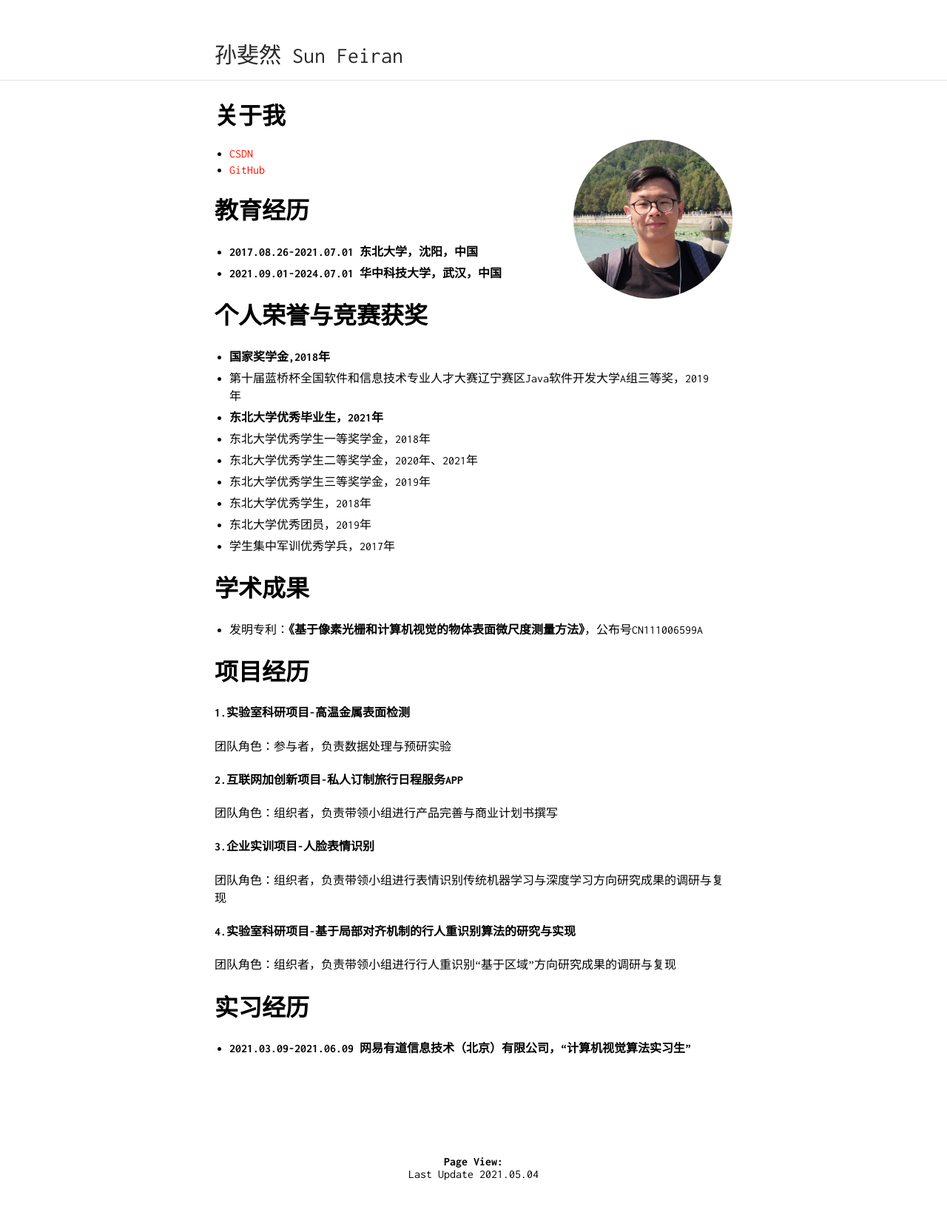
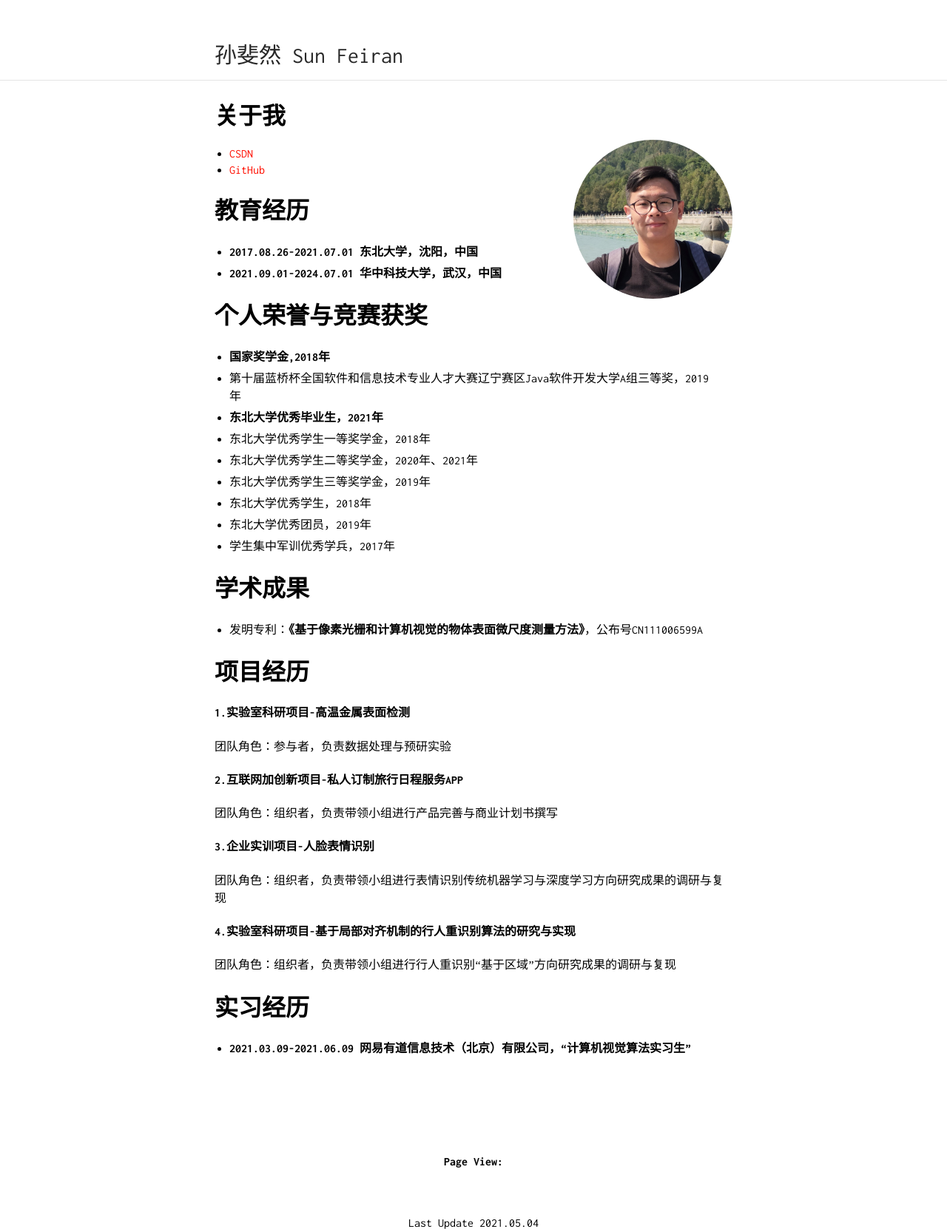
Before and after one commit to OrientTraveller/OrientTraveller.github.io, a Jekyll site: the page built from index.md, in a window 1280 px wide. Shown: the whole page at 74% size. Built offline with Jekyll 4.4.1, drawn with Linux system fonts in a browser that asks for light colours; our own code applies the rules of GitHub Pages for plain Markdown files; comment, search, counter and statistics services are not loaded; before the commit the page ends 1596 px from its top, so only the background shows below that.

Commit message:
Update index.md

```diff
--- a/index.md
+++ b/index.md
@@ -37,4 +37,5 @@
 
 <br><br/><br><br/><br><br/>
 <center><b><span id="busuanzi_container_site_pv">Page View:<span id="busuanzi_value_site_pv"></span></span></b></center>
+<br><br/>
 <center>Last Update 2021.05.04</center>
```
